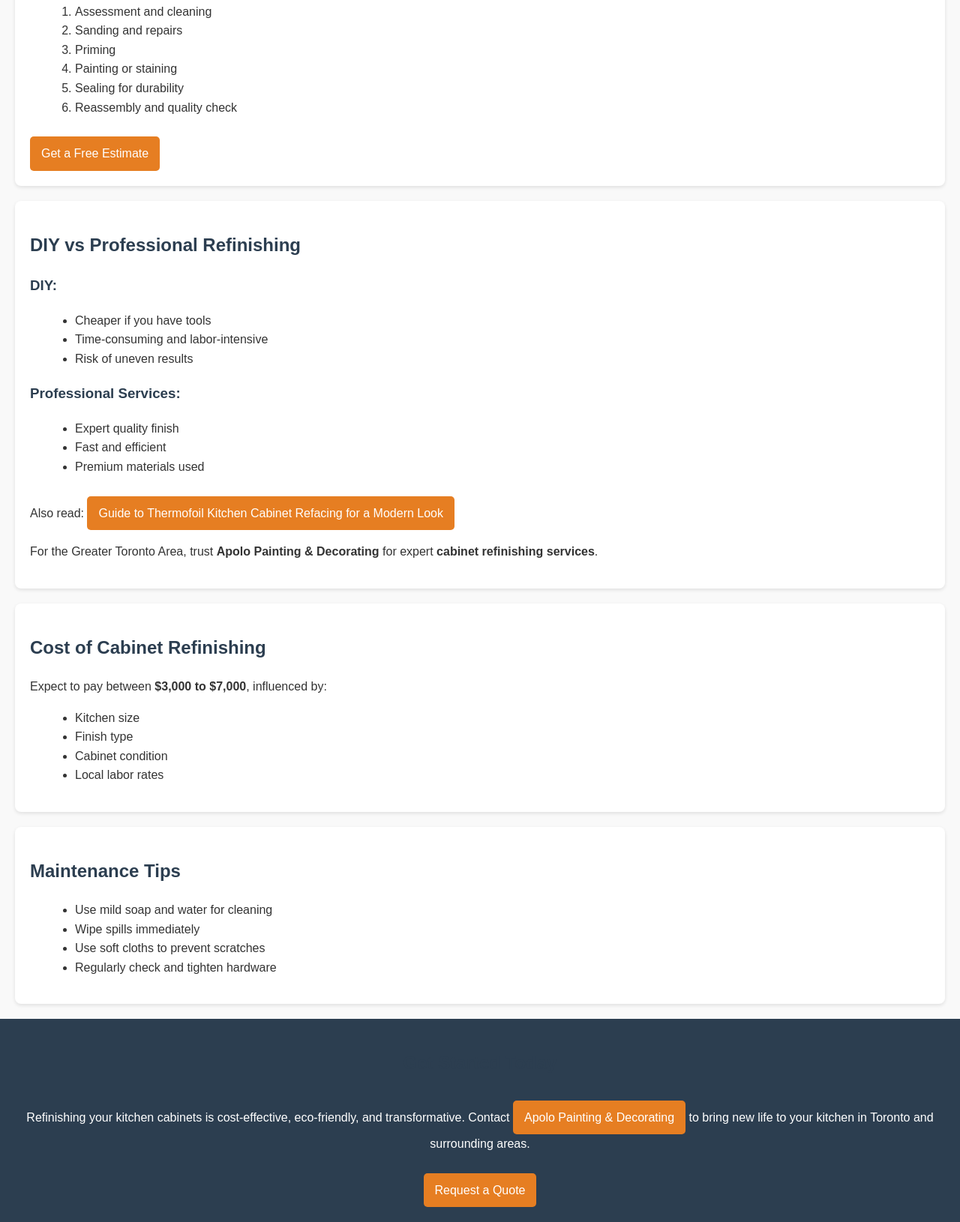
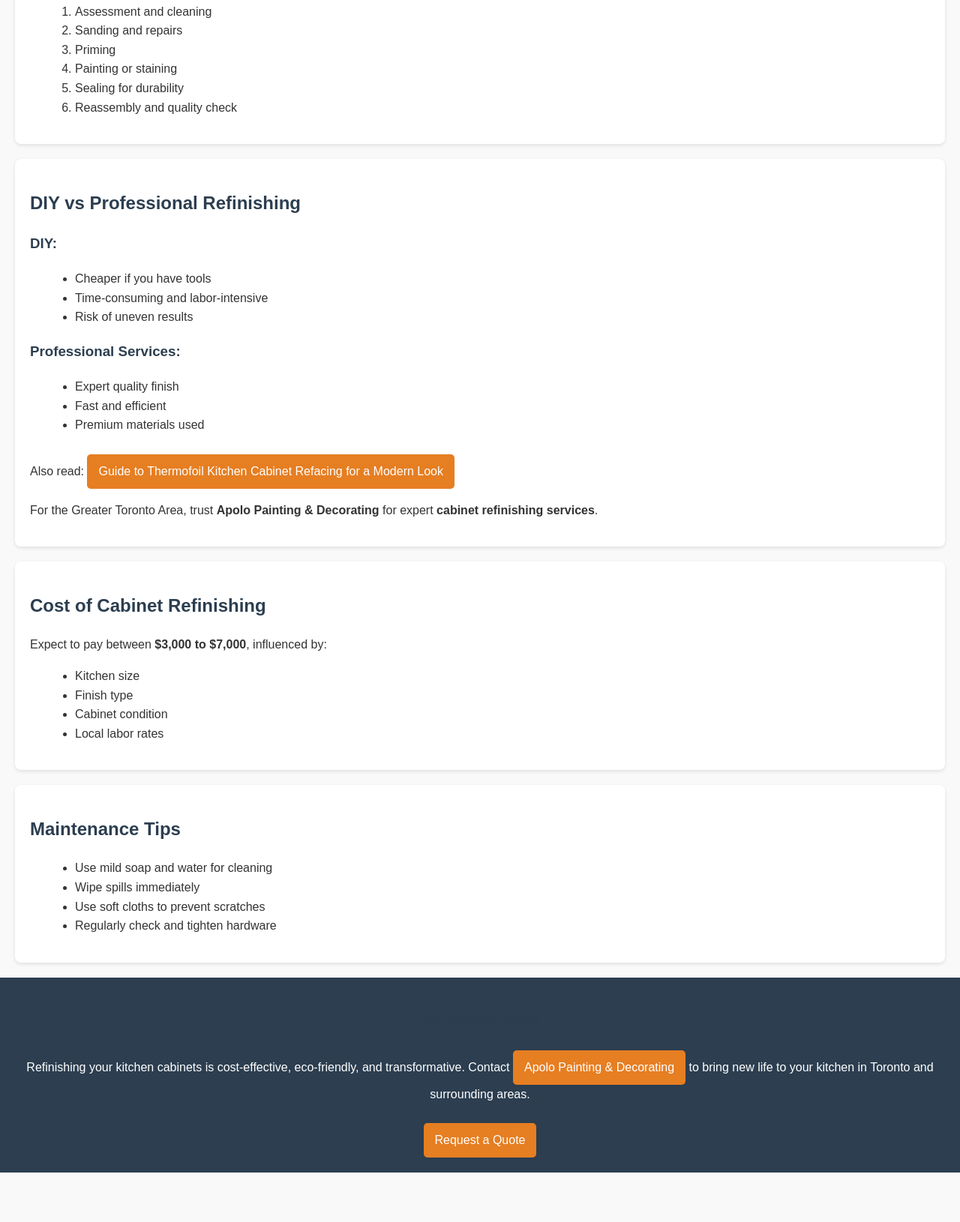
Before and after one commit to johnsonmack/what-is-kitchen-cabinet-refinishing, a plain HTML site: page index.html in a window 1280 px wide. Shown: the part 1184-2814 px from the top of the page at 75% size. After the commit the page ends 2748 px from the top, so only its background shows below. Drawn offline with Linux system fonts and the light colour scheme.

Commit message:
Update index.html

```diff
--- a/index.html
+++ b/index.html
@@ -92,7 +92,6 @@
         <li>Sealing for durability</li>
         <li>Reassembly and quality check</li>
     </ol>
-    <a href="https://apolopainting.ca/request-estimate/">Get a Free Estimate</a>
 </section>
 
 <section>
@@ -137,9 +136,9 @@
 </section>
 
 <footer>
-    <h2>Get Started Today</h2>
+    <h3>Get Started Today</h3>
     <p>Refinishing your kitchen cabinets is cost-effective, eco-friendly, and transformative. Contact <a href="https://apolopainting.ca/services/kitchen-cabinet-refinishing/">Apolo Painting & Decorating</a> to bring new life to your kitchen in Toronto and surrounding areas.</p>
-    <a href="https://apolopainting.ca/services/kitchen-cabinet-refinishing/">Request a Quote</a>
+    <a href="https://apolopainting.ca/request-estimate/">Request a Quote</a>
 </footer>
 
 </body>
```
